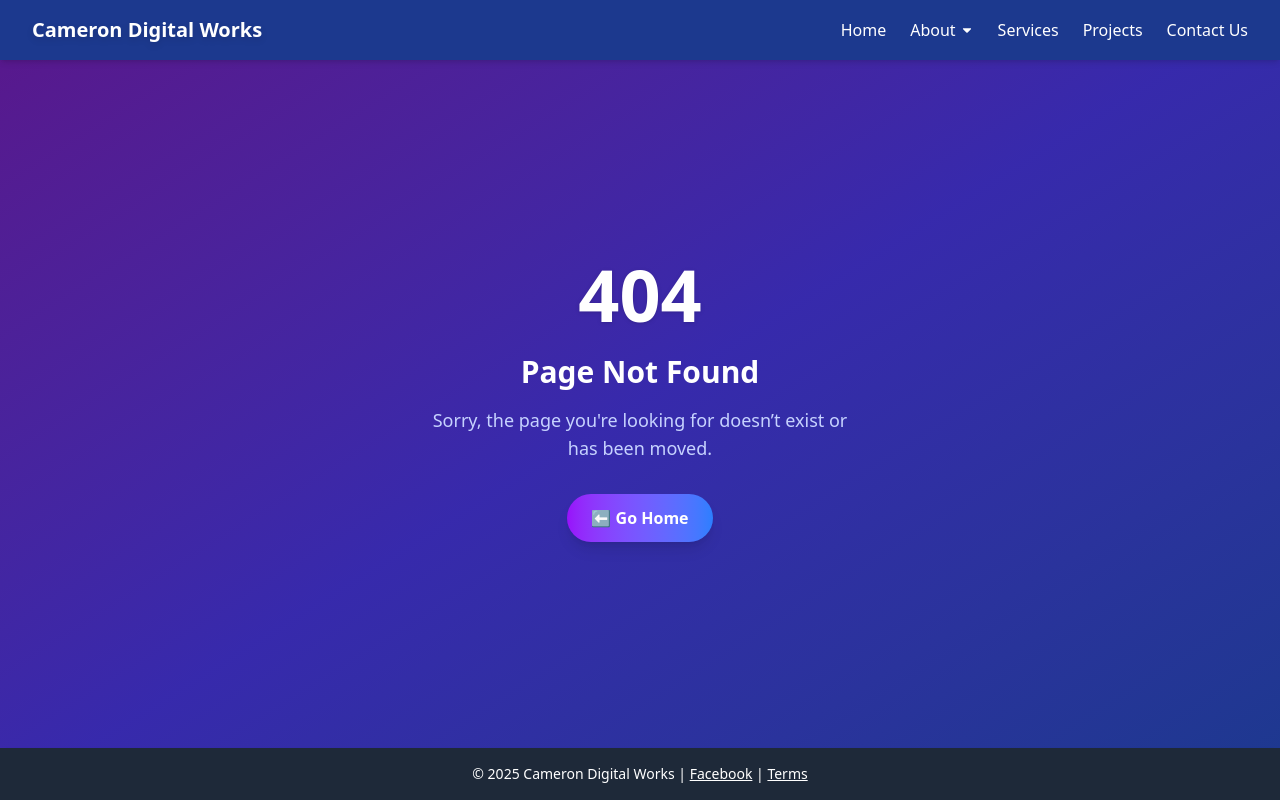
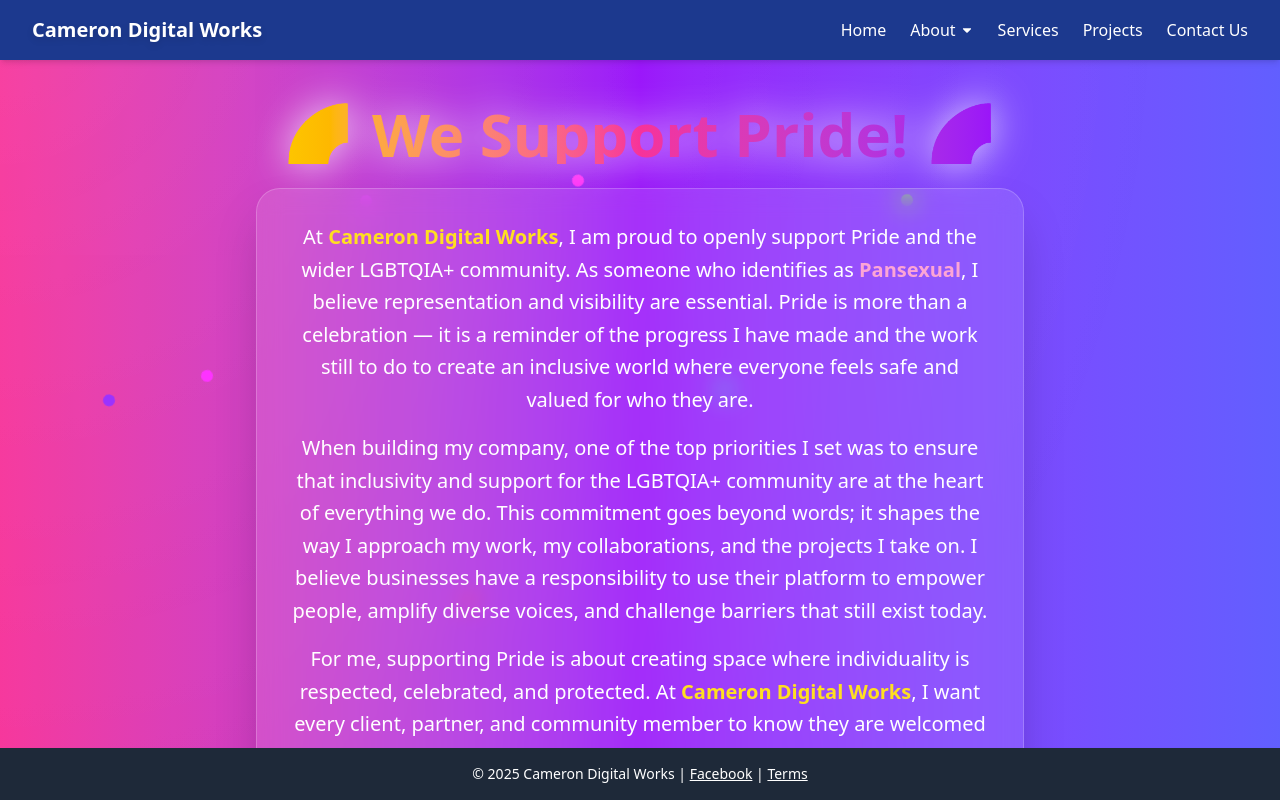
Before and after one commit to cameronlowndes/Cameron-s-Digital-Portfolio-2025, a Next.js app: page /BurtonPrideSupportPage in a window 1280 px wide. Before the commit this address had no page. Built offline with nearby package versions, Linux system fonts and the light colour scheme.

Commit message:
ready to go live

```diff
--- /dev/null
+++ b/app/BurtonPrideSupportPage/page.tsx
@@ -0,0 +1,34 @@
+import type { Metadata } from "next";
+import PrideSupportHeroClient from "../components/Content/BurtonPrideSupport";
+
+export const metadata: Metadata = {
+  title: "Pride Support | Cameron Digital Works",
+  description:
+    "At Cameron Digital Works, we proudly celebrate diversity, inclusivity, and community by supporting Pride and creating safe digital spaces.",
+  keywords: [
+    "Pride support",
+    "diversity",
+    "inclusivity",
+    "Cameron Digital Works",
+    "community",
+    "equality",
+    "digital spaces",
+  ],
+  openGraph: {
+    title: "Pride Support | Cameron Digital Works",
+    description:
+      "Celebrating diversity, inclusivity, and community. Supporting Pride through safe and empowering digital spaces.",
+    images: ["/image/CameronDigitalWorksLOGOPRIDE.png"],
+    type: "website",
+  },
+  robots: "index, follow",
+  viewport: "width=device-width, initial-scale=1",
+};
+
+export default function PrideSupportPage() {
+  return (
+    <div className="flex flex-col min-h-screen bg-gradient-to-r from-pink-500 via-purple-600 to-indigo-500 text-white">
+      <PrideSupportHeroClient />
+    </div>
+  );
+}
--- /dev/null
+++ b/app/components/Content/BurtonPrideSupport.tsx
@@ -0,0 +1,150 @@
+"use client";
+import Image from "next/image";
+import Link from "next/link";
+import { useMemo } from "react";
+
+export default function PrideSupportHero() {
+  // Generate floating dots only once to avoid hydration mismatch
+  const floatingDots = useMemo(
+    () =>
+      Array.from({ length: 15 }).map(() => ({
+        top: `${Math.random() * 100}%`,
+        left: `${Math.random() * 100}%`,
+        background: `hsl(${Math.random() * 360}, 100%, 60%)`,
+        animationDuration: `${6 + Math.random() * 4}s`,
+        animationDelay: `${Math.random() * 3}s`,
+      })),
+    []
+  );
+
+  return (
+    <main className="relative min-h-screen flex flex-col items-center justify-center px-6 md:px-12 overflow-hidden bg-gradient-to-r from-pink-500 via-purple-600 to-indigo-500 text-white">
+      {/* Animated background overlay */}
+      <div className="absolute inset-0 bg-[radial-gradient(circle_at_top_left,_rgba(255,255,255,0.1),transparent_60%)] animate-pulse"></div>
+
+      {/* Floating Dots */}
+      <div className="absolute inset-0 pointer-events-none overflow-hidden">
+        {floatingDots.map((dot, i) => (
+          <span
+            key={i}
+            className="absolute w-3 h-3 rounded-full animate-float"
+            style={dot}
+          />
+        ))}
+      </div>
+
+      {/* Main Heading with glow */}
+      <h1 className="relative text-5xl  md:text-6xl font-extrabold mb-6 text-center bg-gradient-to-r from-yellow-400 via-pink-500 to-purple-600 text-transparent bg-clip-text drop-shadow-[0_0_20px_rgba(255,255,255,0.8)] animate-[gradientMove_6s_linear_infinite] pt-26">
+        🌈 We Support Pride! 🌈
+      </h1>
+
+      {/* Intro Text */}
+    <div className="max-w-3xl text-center mb-12 text-lg md:text-xl leading-relaxed bg-white/10 backdrop-blur-md p-8 rounded-3xl shadow-2xl border border-white/20 animate-[fadeIn_1s_ease_forwards]">
+  <p className="mb-4">
+    At <span className="font-bold text-yellow-300">Cameron Digital Works</span>, I am proud to openly support Pride and the wider LGBTQIA+ community.
+    As someone who identifies as <span className="text-pink-300 font-semibold">Pansexual</span>, I believe representation and visibility are essential.
+    Pride is more than a celebration — it is a reminder of the progress I have made and the work still to do to create an inclusive world
+    where everyone feels safe and valued for who they are.
+  </p>
+
+  <p className="mb-4">
+    When building my company, one of the top priorities I set was to ensure that inclusivity and support for the LGBTQIA+ community are at the
+    heart of everything we do. This commitment goes beyond words; it shapes the way I approach my work, my collaborations, and the projects I take on.
+    I believe businesses have a responsibility to use their platform to empower people, amplify diverse voices, and challenge barriers that still exist today.
+  </p>
+
+  <p className="mb-4">
+    For me, supporting Pride is about creating space where individuality is respected, celebrated, and protected. At
+    <span className="font-bold text-yellow-300"> Cameron Digital Works</span>, I want every client, partner, and community member to know they are welcomed
+    exactly as they are. My vision is to build not just a company, but a culture of acceptance, where being authentic is not only encouraged but seen
+    as a strength that drives creativity and progress.
+  </p>
+
+  <p className="font-semibold text-pink-300">
+    I ain’t just a digital agency — we ride with you, stand loud, and rep real change.” 💖
+  </p>
+</div>
+
+
+      {/* Pride-Themed Image with glow effect */}
+      <div
+        className="w-full max-w-lg mb-10 rounded-3xl overflow-hidden shadow-[0_0_40px_rgba(255,255,255,0.4)] transition-transform duration-700 hover:scale-110 hover:rotate-2 animate-[fadeIn_1.5s_ease_forwards]"
+        style={{
+          border: "6px solid",
+          borderImage:
+            "linear-gradient(45deg, red, orange, yellow, green, blue, indigo, violet) 1",
+        }}
+      >
+        <Image
+          src="/image/CameronDigitalWorksLOGOPRIDE.png"
+          alt="Cameron Digital Works Pride Support"
+          width={600}
+          height={400}
+          className="w-full h-auto object-cover rounded-3xl"
+        />
+      </div>
+
+      {/* Call-to-Action Buttons */}
+      <div className="text-center animate-[fadeIn_2s_ease_forwards] mb-16 flex flex-col md:flex-row gap-6 justify-center items-center mb-24">
+        <Link
+          href="https://www.burtonpride.co.uk"
+          target="_blank"
+          rel="noopener noreferrer"
+          className="relative inline-block px-10 py-4 font-extrabold rounded-full bg-gradient-to-r from-yellow-400 via-pink-500 to-purple-600 text-black shadow-[0_0_30px_rgba(255,255,255,0.6)] transition-transform duration-500 hover:scale-125 overflow-hidden group "
+        >
+          <span className="relative z-10">Go Back To Burton Pride Website</span>
+          <span className="absolute inset-0 bg-white/30 blur-2xl opacity-0 group-hover:opacity-100 transition-opacity"></span>
+        </Link>
+
+        <Link
+          href="https://www.camerondigitalworks.com/about/CoreValues"
+          target="_blank"
+          rel="noopener noreferrer"
+          className="relative inline-block px-10 py-4 font-extrabold rounded-full bg-gradient-to-r from-yellow-400 via-pink-500 to-purple-600 text-black shadow-[0_0_30px_rgba(255,255,255,0.6)] transition-transform duration-500 hover:scale-125 overflow-hidden group"
+        >
+          <span className="relative z-10">Go To Your Core Value Page</span>
+          <span className="absolute inset-0 bg-white/30 blur-2xl opacity-0 group-hover:opacity-100 transition-opacity "></span>
+        </Link>
+      </div>
+
+      {/* Custom Animations */}
+      <style jsx global>{`
+        @keyframes fadeIn {
+          0% {
+            opacity: 0;
+            transform: translateY(30px);
+          }
+          100% {
+            opacity: 1;
+            transform: translateY(0);
+          }
+        }
+        @keyframes gradientMove {
+          0% {
+            background-position: 0% 50%;
+          }
+          50% {
+            background-position: 100% 50%;
+          }
+          100% {
+            background-position: 0% 50%;
+          }
+        }
+        @keyframes float {
+          0% {
+            transform: translateY(0) rotate(0deg);
+          }
+          50% {
+            transform: translateY(-40px) rotate(180deg);
+          }
+          100% {
+            transform: translateY(0) rotate(360deg);
+          }
+        }
+        .animate-float {
+          animation: float linear infinite;
+        }
+      `}</style>
+    </main>
+  );
+}
```
